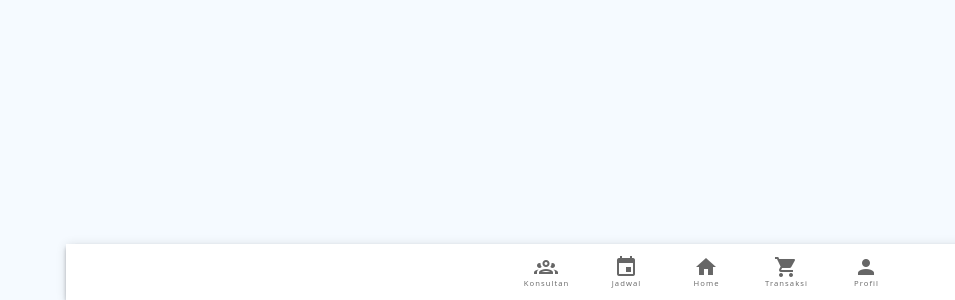
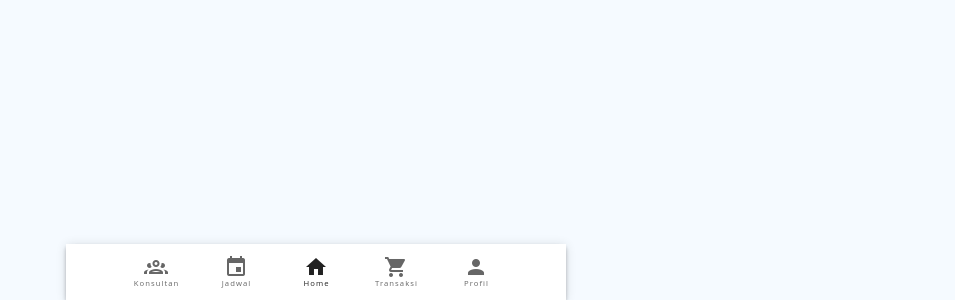
Before and after one commit to argaghulamahmad/evaluatte-mw, a Vue app: page / in a window 1280 px wide. Shown: the part 500-800 px from the top of the page, without its empty margins (325-1280 px from the left). Built offline with nearby package versions, Linux system fonts and the light colour scheme.

Commit message:
Fix bottom nav style

```diff
--- a/src/App.vue
+++ b/src/App.vue
@@ -4,11 +4,21 @@
 
     </div>
     <div style="
-        position: fixed;
-        bottom: 0;
-        min-width: 100%;
+      height: 56px;
+      position: fixed;
+      bottom: 0;
+      width: 100%;
+      padding-bottom: 56px;
+      background-color: rgb(255, 255, 255);
+      z-index: 20;
+      display: flex;
+      max-width: 500px;
+      margin: 0 auto;
+      -webkit-box-pack: justify;
+      justify-content: space-between;
+      align-items: flex-start;
     ">
-      <BottomNavigation :value="value"/>
+      <BottomNavigation/>
     </div>
   </div>
 </template>
--- a/src/BottomNavigation.vue
+++ b/src/BottomNavigation.vue
@@ -30,9 +30,6 @@
 <script>
 export default {
   name: 'BottomNavigation',
-  props: {
-    value: {}
-  },
   data: () => (
       {
         value: 'home',
```
